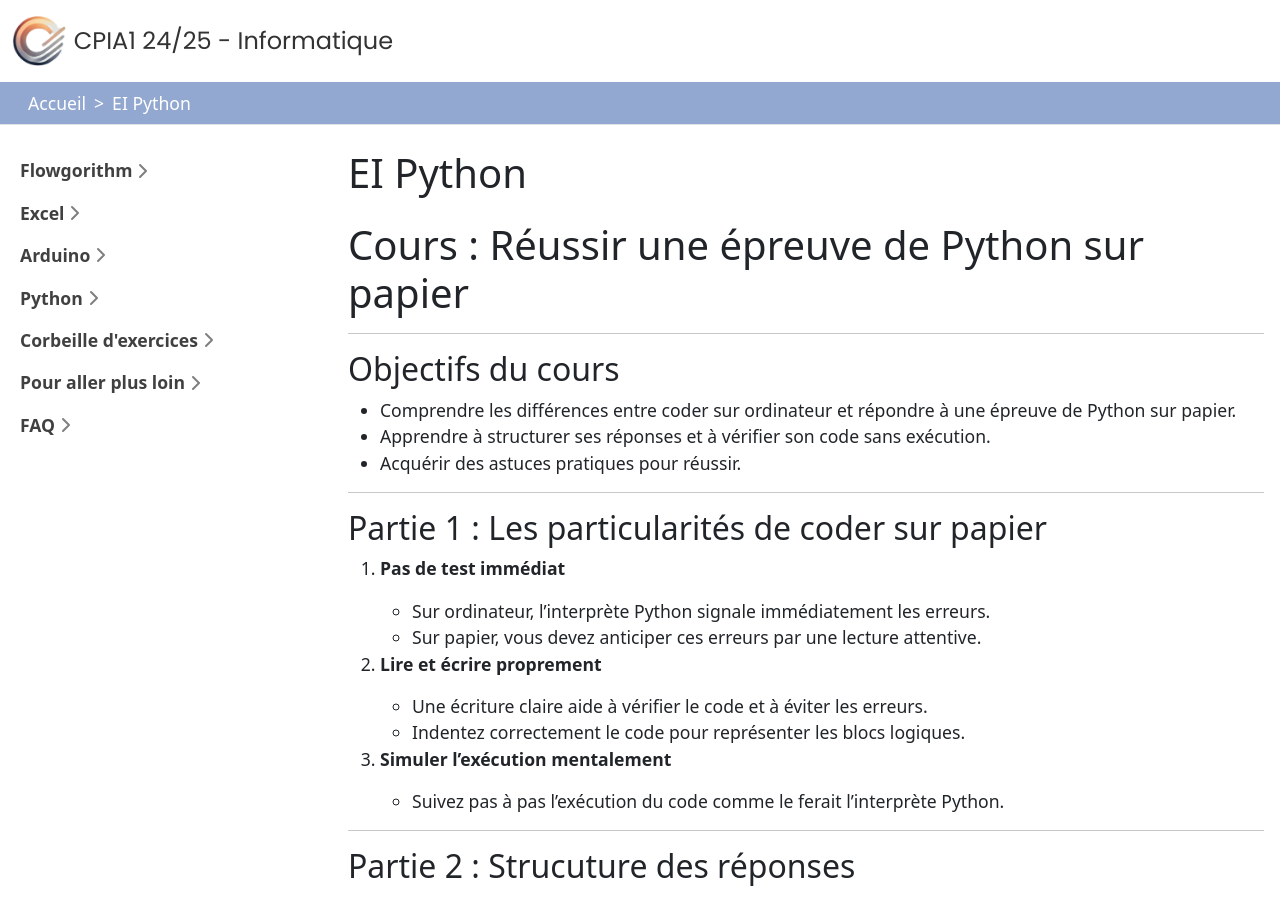
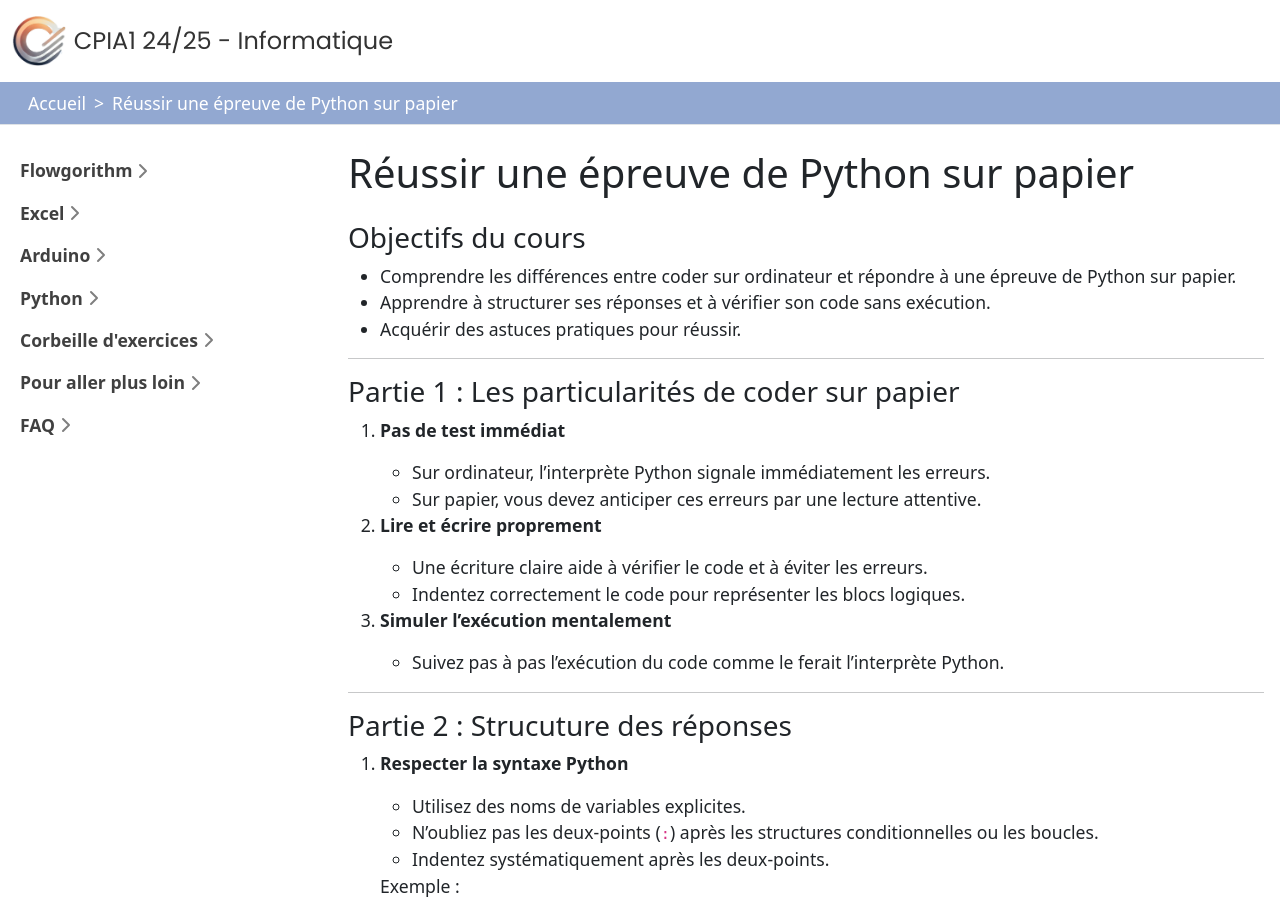
Before and after one commit to rohanfosse/CPIA1-info, a Jekyll site: the page built from EI-python.md, in a window 1280 px wide and 900 px high. Built offline with Jekyll 4.4.1, drawn with Linux system fonts in a browser that asks for light colours; nearby versions of some CDN libraries; Markdown is read by kramdown in place of the engine named in the settings.

Commit message:
update title

````diff
--- a/EI-python.md
+++ b/EI-python.md
@@ -1,14 +1,11 @@
 ---
-title: "EI Python"
+title: "Réussir une épreuve de Python sur papier"
 layout: lesson-content
 permalink: /EI-python.html
 ---
 
-# Cours : Réussir une épreuve de Python sur papier
 
----
-
-## Objectifs du cours
+### Objectifs du cours
 
 - Comprendre les différences entre coder sur ordinateur et répondre à une épreuve de Python sur papier.
 - Apprendre à structurer ses réponses et à vérifier son code sans exécution.
@@ -16,7 +13,7 @@ permalink: /EI-python.html
 
 ---
 
-## Partie 1 : Les particularités de coder sur papier
+### Partie 1 : Les particularités de coder sur papier
 
 1. **Pas de test immédiat**
 
@@ -33,7 +30,7 @@ permalink: /EI-python.html
 
 ---
 
-## Partie 2 : Strucuture des réponses
+### Partie 2 : Strucuture des réponses
 
 1. **Respecter la syntaxe Python**
 
@@ -64,7 +61,7 @@ permalink: /EI-python.html
 
 ---
 
-### Partie 3 : Décortiquer un énoncé d’exercice
+#### Partie 3 : Décortiquer un énoncé d’exercice
 
 1. **Lire attentivement l’énoncé**
 
@@ -116,9 +113,9 @@ permalink: /EI-python.html
 
 ---
 
-### Exemples de décorticage d’énoncé
+#### Exemples de décorticage d’énoncé
 
-#### Exemple 1 : Trouver les multiples d’un nombre
+###### Exemple 1 : Trouver les multiples d’un nombre
 
 **Énoncé :** Ecrire un programme qui affiche tous les multiples de 3 entre 0 et un nombre entier donné `n`.
 
@@ -149,7 +146,7 @@ permalink: /EI-python.html
        print(resultats)
    ```
 
-#### Exemple 2 : Calculer la factorielle
+###### Exemple 2 : Calculer la factorielle
 
 **Énoncé :** Ecrire une fonction qui calcule la factorielle d’un entier positif `n`.
 
@@ -177,7 +174,7 @@ permalink: /EI-python.html
        return resultat
    ```
 
-#### Exemple 3 : Identifier les voyelles dans une phrase
+###### Exemple 3 : Identifier les voyelles dans une phrase
 
 **Énoncé :** Ecrire un programme qui compte et affiche les voyelles dans une phrase donnée.
 
@@ -210,7 +207,7 @@ permalink: /EI-python.html
 
 ---
 
-### Partie 4 : Astuces pratiques
+#### Partie 4 : Astuces pratiques
 
 1. **Vérifier la syntaxe**
 
@@ -245,7 +242,7 @@ permalink: /EI-python.html
 
 ---
 
-### Partie 5 : Exercices pratiques
+#### Partie 5 : Exercices pratiques
 
 1. **Correction d’erreurs syntaxiques**
 
@@ -309,7 +306,7 @@ permalink: /EI-python.html
 
 ---
 
-### Section : Fonctions Mystère
+#### Section : Fonctions Mystère
 
 1. **Exercice 1 :** Expliquez ce que fait la fonction suivante et déterminez sa sortie pour `n = 5` :
 
````
